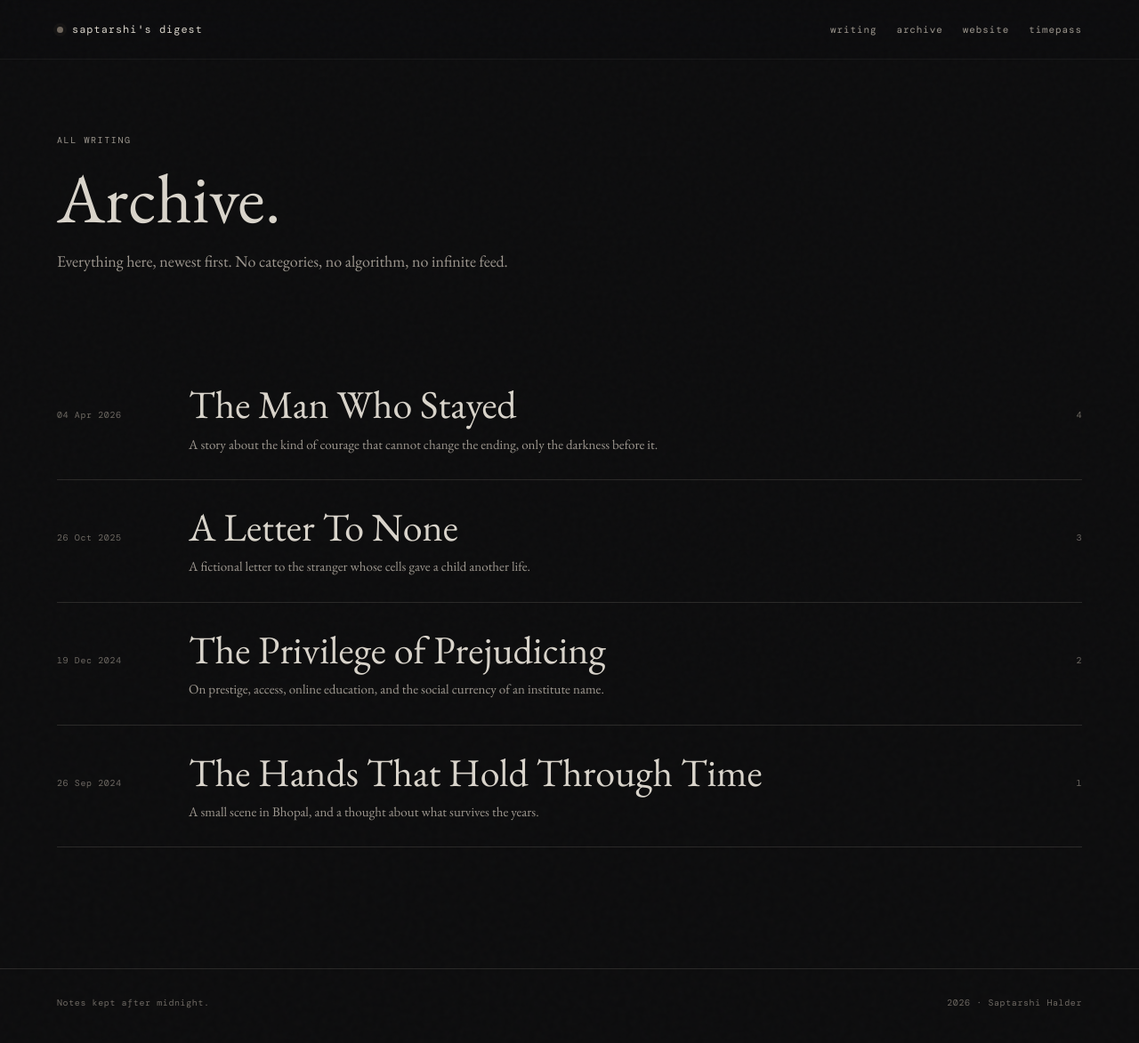
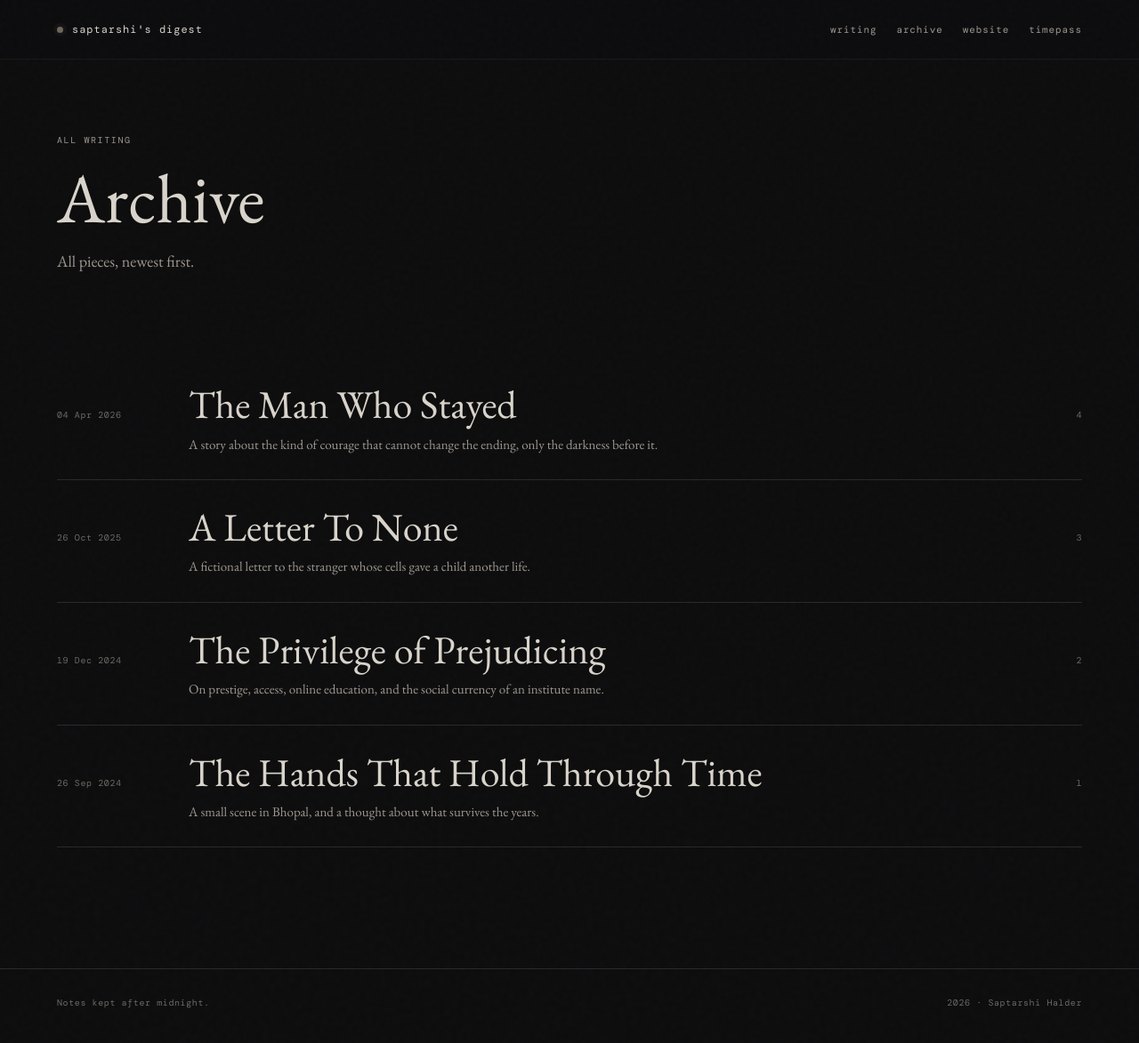
Before and after one commit to saptarshihalder/blog, a Jekyll site: the page built from archive.html, in a window 1280 px wide and 1177 px high. Shown: the top 1173 px of the window at 89% size. Built offline with Jekyll 4.4.1, drawn with Linux system fonts in a browser that asks for light colours; some web fonts are replaced.

Commit message:
Simplify archive intro

```diff
--- a/archive.html
+++ b/archive.html
@@ -6,8 +6,8 @@ permalink: /archive/
 <section class="archive-intro">
   <div class="shell">
     <p class="eyebrow">all writing</p>
-    <h1>Archive.</h1>
-    <p>Everything here, newest first. No categories, no algorithm, no infinite feed.</p>
+    <h1>Archive</h1>
+    <p>All pieces, newest first.</p>
   </div>
 </section>
 
```
